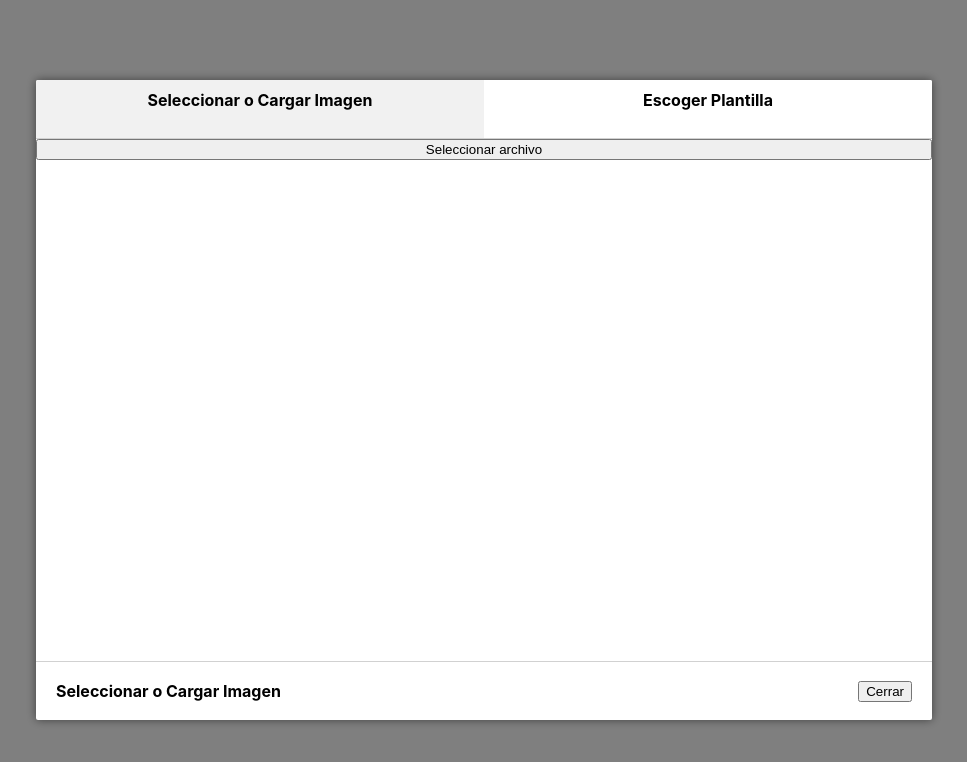
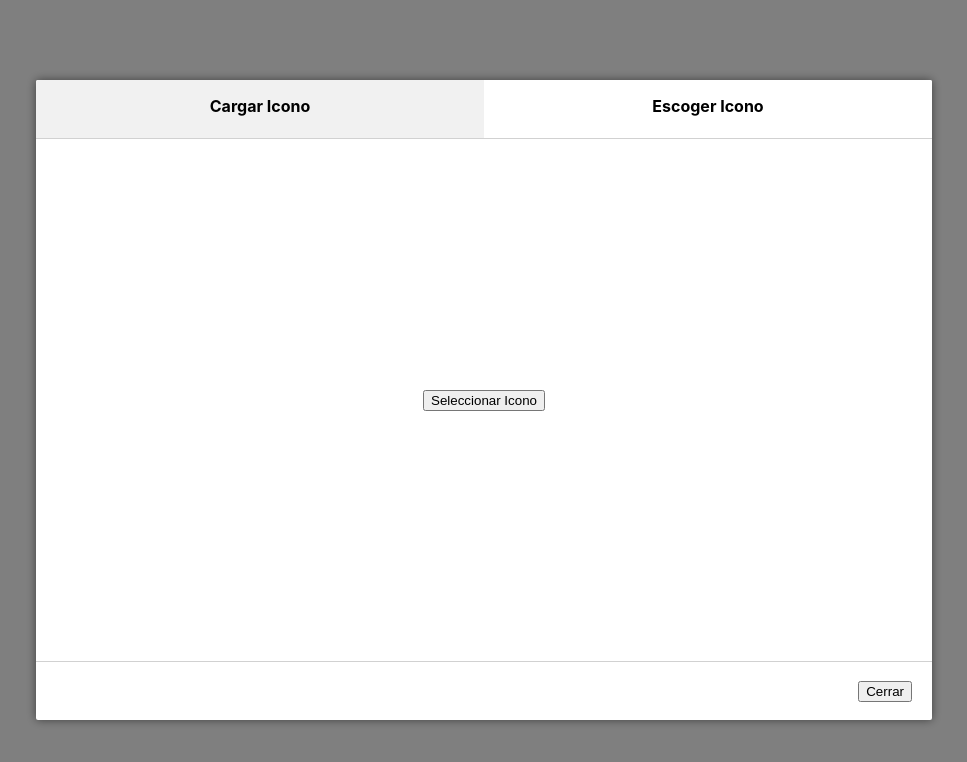
Before and after one commit to leowipin/react-modal, a React (Create React App) app: page / in a window 1280 px wide. Both pictures are taken after a click on the button "Subir imagen". Shown: the top 762 px of the page, without its empty margins (156-1123 px from the left). Built offline with nearby package versions, Linux system fonts and the light colour scheme.

Commit message:
mejoras 1

```diff
--- a/src/IconModal.js
+++ b/src/IconModal.js
@@ -59,12 +59,10 @@ const IconModal = ({ onClose }) => {
               flex: 1,
               textAlign: 'center',
               cursor: 'pointer',
-              padding: '10px',
               backgroundColor: selectedTab === 'imagen' ? '#F1F1F1' : '#FFFFFF',
-              borderBottom: selectedTab === 'imagen' ? '4px solid #F1F1F1' : '4px solid #FFFFFF',
             }}
           >
-            <p style={{ fontWeight: 'bold', margin: '0' }}>Seleccionar o Cargar Imagen</p>
+            <p style={{ fontWeight: 'bold',}}>Cargar Icono</p>
           </div>
           <div
             onClick={() => setSelectedTab('plantilla')}
@@ -72,12 +70,10 @@ const IconModal = ({ onClose }) => {
               flex: 1,
               textAlign: 'center',
               cursor: 'pointer',
-              padding: '10px',
               backgroundColor: selectedTab === 'plantilla' ? '#F1F1F1' : '#FFFFFF',
-              borderBottom: selectedTab === 'plantilla' ? '4px solid #F1F1F1' : '4px solid #FFFFFF',
             }}
           >
-            <p style={{ fontWeight: 'bold', margin: '0' }}>Escoger Plantilla</p>
+            <p style={{ fontWeight: 'bold',}}>Escoger Icono</p>
           </div>
         </div>
         <div
@@ -86,6 +82,8 @@ const IconModal = ({ onClose }) => {
             display: 'flex',
             flexDirection: 'column',
             overflowY: 'auto', // Habilita la barra de desplazamiento vertical
+            alignItems: 'center',
+            justifyContent: selectedTab === 'imagen' ? 'center' : 'flex-start',
           }}
           ref={contentRef}
         >
@@ -117,7 +115,7 @@ const IconModal = ({ onClose }) => {
               )}
             </div>
           ) : (
-            <><button onClick={handleFileUpload}>Seleccionar archivo</button><input type="file" accept=".png, .jpg, .jpeg" ref={fileInput} style={{ display: 'none' }} /></>
+            <><button onClick={handleFileUpload}>Seleccionar Icono</button><input type="file" accept=".png, .jpg, .jpeg" ref={fileInput} style={{ display: 'none' }} /></>
 
           )}
         </div>
@@ -132,7 +130,6 @@ const IconModal = ({ onClose }) => {
             borderTop: '1px solid #D1D1D1',
           }}
         >
-          <p style={{ fontWeight: 'bold' }}>Seleccionar o Cargar Imagen</p>
           <button onClick={onClose} style={{ marginLeft: 'auto' }}>Cerrar</button>
         </div>
       </div>
```
